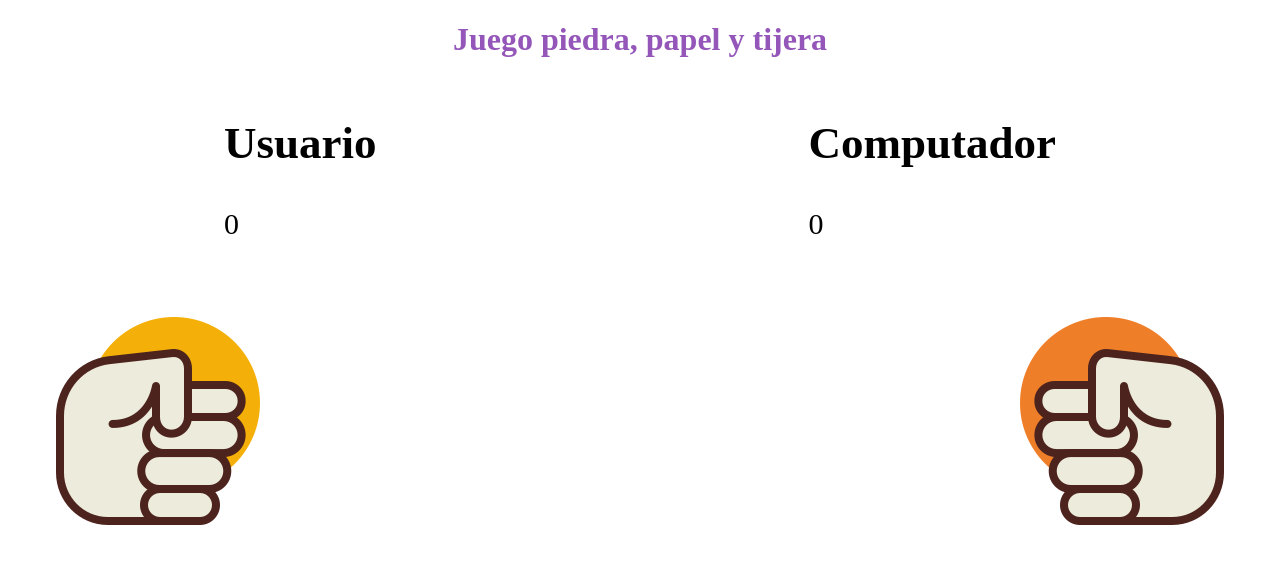
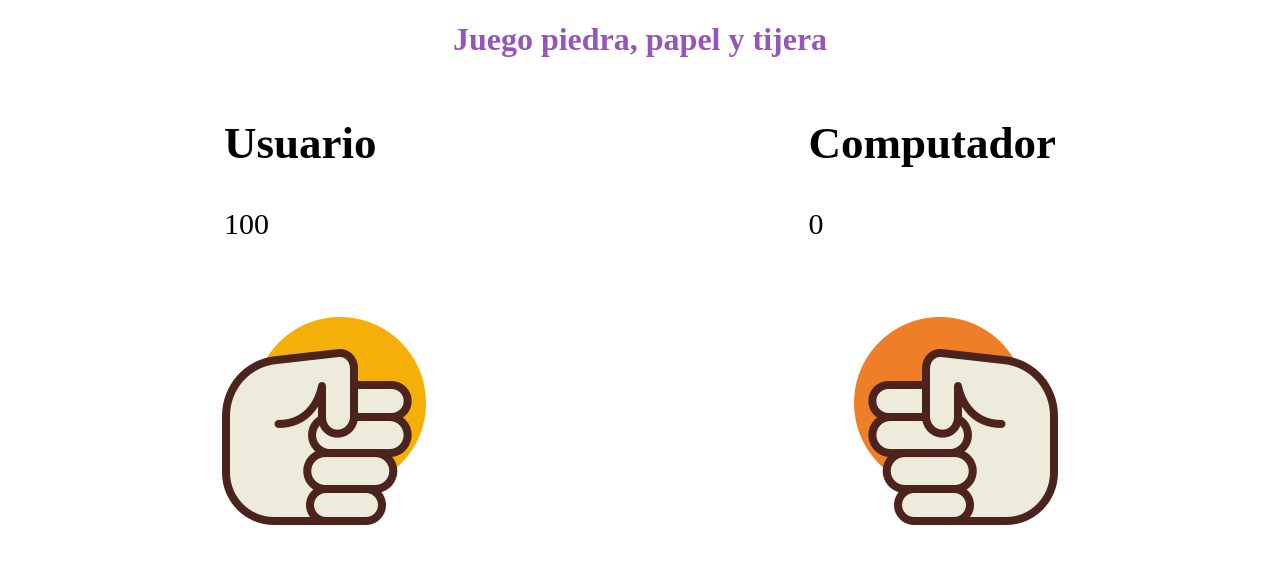
Before and after one commit to Daniel-1204/Juego-PiedraPapelTijera, a plain HTML site: page index.html in a window 1280 px wide. Drawn offline with Linux system fonts and the light colour scheme.

Commit message:
Agregando ajustes en commit

```diff
--- /dev/null
+++ b/app.js
@@ -0,0 +1 @@
+document.getElementById("puntaje-usuario-numero").innerText = 100;
--- a/estilos.css
+++ b/estilos.css
@@ -10,6 +10,7 @@ h1{
 }
 
 .manos{
+    font-size: 90px;
     display: flex;
-    justify-content: space-between;
+    justify-content: space-around;
 }
--- a/index.html
+++ b/index.html
@@ -12,9 +12,9 @@
         <div class="Puntajes">
             <div class="puntaje-usuario">
                 <h2>Usuario</h2>
-                <p>0</p>
+                <p id="puntaje-usuario-numero">0</p>
                 </div>
-            <div class="puntaje-usuario">
+            <div class="puntaje-computador">
                 <h2>Computador</h2>
                 <p>0</p>
             </div>
@@ -25,5 +25,6 @@
                 <img src="./piedra_computadora.png" alt="">
         </div>
     </section>
+    <script src="./app.js"></script>
 </body>
 </html>
```
